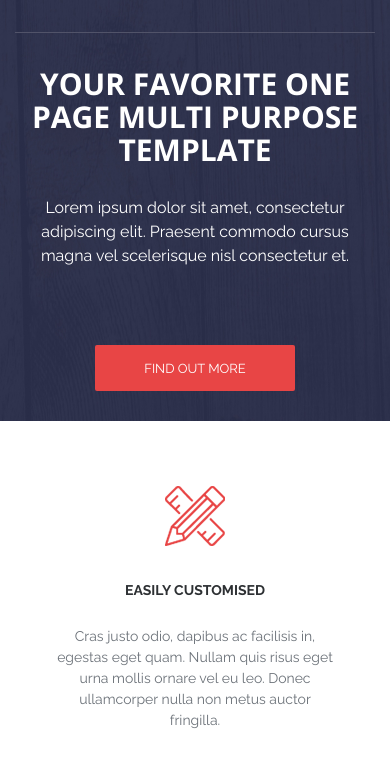
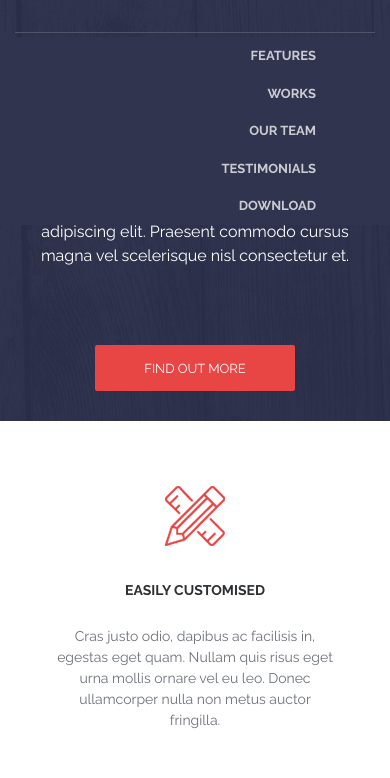
Before and after one commit to BernatskyMaxim/Activebox-site, a website: page src/index.html in a window 390 px wide. Both pictures are taken after a click on the button "Menu". Shown: the part 63-841 px from the top of the page. Drawn offline with nearby package versions, Linux system fonts and the light colour scheme; files that its build step writes are made by us from their sources.

Commit message:
nav toggle

```diff
--- a/src/index.html
+++ b/src/index.html
@@ -5,8 +5,10 @@
     <meta name="viewport" content="width=device-width, initial-scale=1.0">
     <meta http-equiv="X-UA-Compatible" content="ie=edge">
     <link href="https://fonts.googleapis.com/css?family=Cardo:400i|Open+Sans:700|Raleway:300,400,600,700&display=swap" rel="stylesheet">
+    <link rel="stylesheet" type="text/css" href="https://cdn.jsdelivr.net/npm/slick-carousel@1.8.1/slick/slick.css"/>
     <link rel="stylesheet" href="css/style.min.css">
     <script src="https://cdnjs.cloudflare.com/ajax/libs/jquery/3.4.1/jquery.min.js"></script>
+    <script src="https://cdn.jsdelivr.net/npm/slick-carousel@1.8.1/slick/slick.min.js"></script>
     <script src="js/script.js"></script>
     <title>ActiveBox</title>
 </head>
@@ -21,7 +23,7 @@
                 <img src="img/main-logo.png" alt="logo">
             </div>
 
-            <nav class="nav">
+            <nav class="nav" id="nav">
                 <a class="nav__link" href="#" data-scroll="#features">Features</a>
                 <a class="nav__link" href="#" data-scroll="#works">Works</a>
                 <a class="nav__link" href="#" data-scroll="#team">Our Team</a>
@@ -29,7 +31,7 @@
                 <a class="nav__link" href="#" data-scroll="#download">Download</a>
             </nav>
 
-           <button class="burger" type="button">
+           <button class="burger" type="button" id="navToggle">
                <span class="burger__item">Menu</span>
            </button>
 
--- a/src/js/script.js
+++ b/src/js/script.js
@@ -5,6 +5,8 @@ $(function() {
     let intro = $('#intro');
     let introH = intro.innerHeight();
     let scrollPos = $(window).scrollTop();
+    let nav = $('#nav');
+    let navToggle = $('#navToggle');
 
     $(window).on('scroll load', function() {
         scrollPos = $(this).scrollTop();
@@ -23,10 +25,18 @@ $(function() {
         let elementId = $(this).data('scroll');
         let elementOffset = $(elementId).offset().top;
 
+        nav.removeClass('show');
+
         $('html, body').animate({
             scrollTop: elementOffset - 70
         }, 1000);
     });
 
+    // Nav Toggle
+    navToggle.on('click', function(event) {
+        event.preventDefault();
+
+        nav.toggleClass('show');
+    });
 
 });
--- a/src/sass/blocks/_header.scss
+++ b/src/sass/blocks/_header.scss
@@ -27,9 +27,7 @@
             color: #ffffff;
             margin-right: 59px;
             text-decoration: none;
-            &:last-child {
-                margin-right: 0;
-            }
+
             &:hover {
                 text-decoration: underline;
                 color: $second;
--- a/src/sass/blocks/_media.scss
+++ b/src/sass/blocks/_media.scss
@@ -1,6 +1,20 @@
 @media (max-width: 991px) {
     .nav {
         display: none;
+        flex-direction: column;
+        width: 100%;
+        background-color: #31344e;
+        text-align: right;
+        position: absolute;
+        top: 100%;
+        right: 0;
+        &__link {
+            padding: 9px 15px;
+
+        }
+        &.show {
+            display: flex;
+        }
     }
 
     .intro {
```
